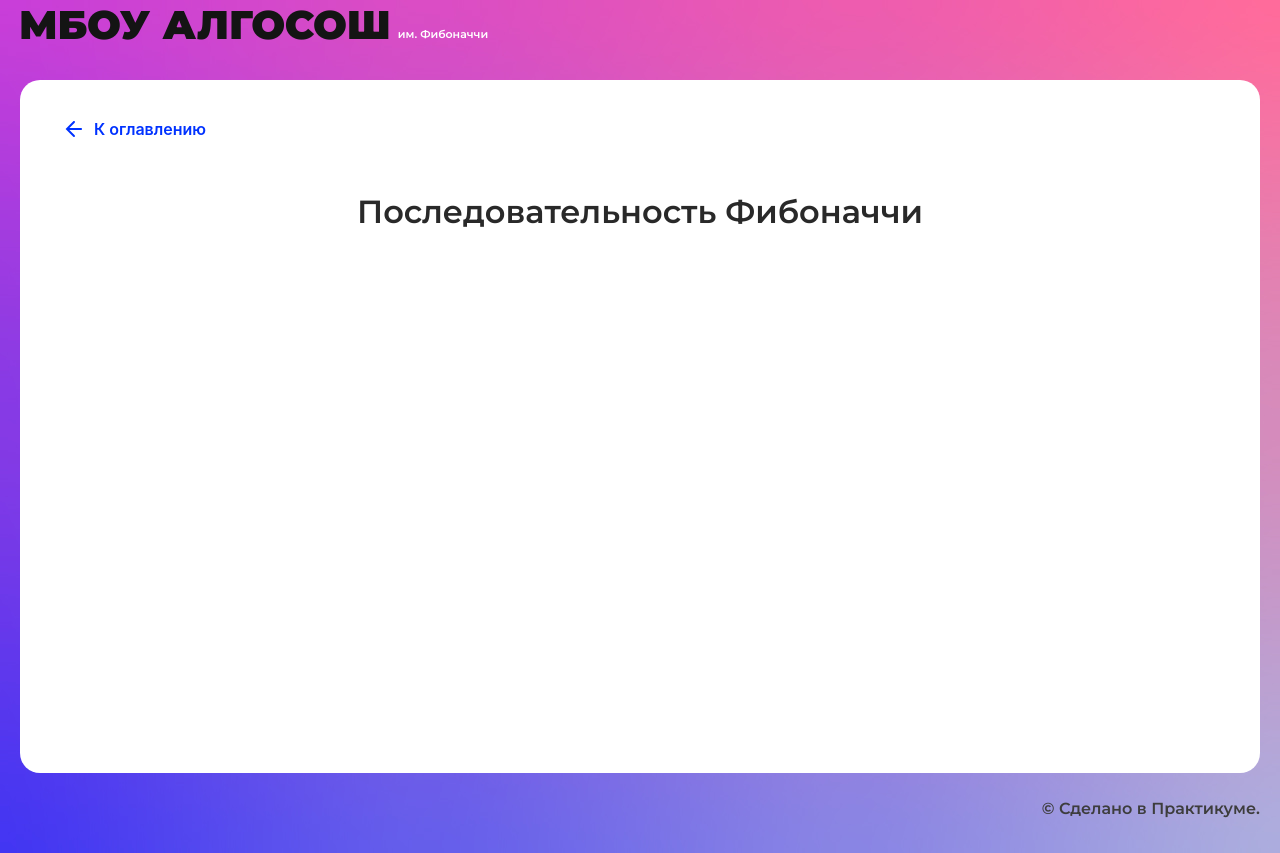
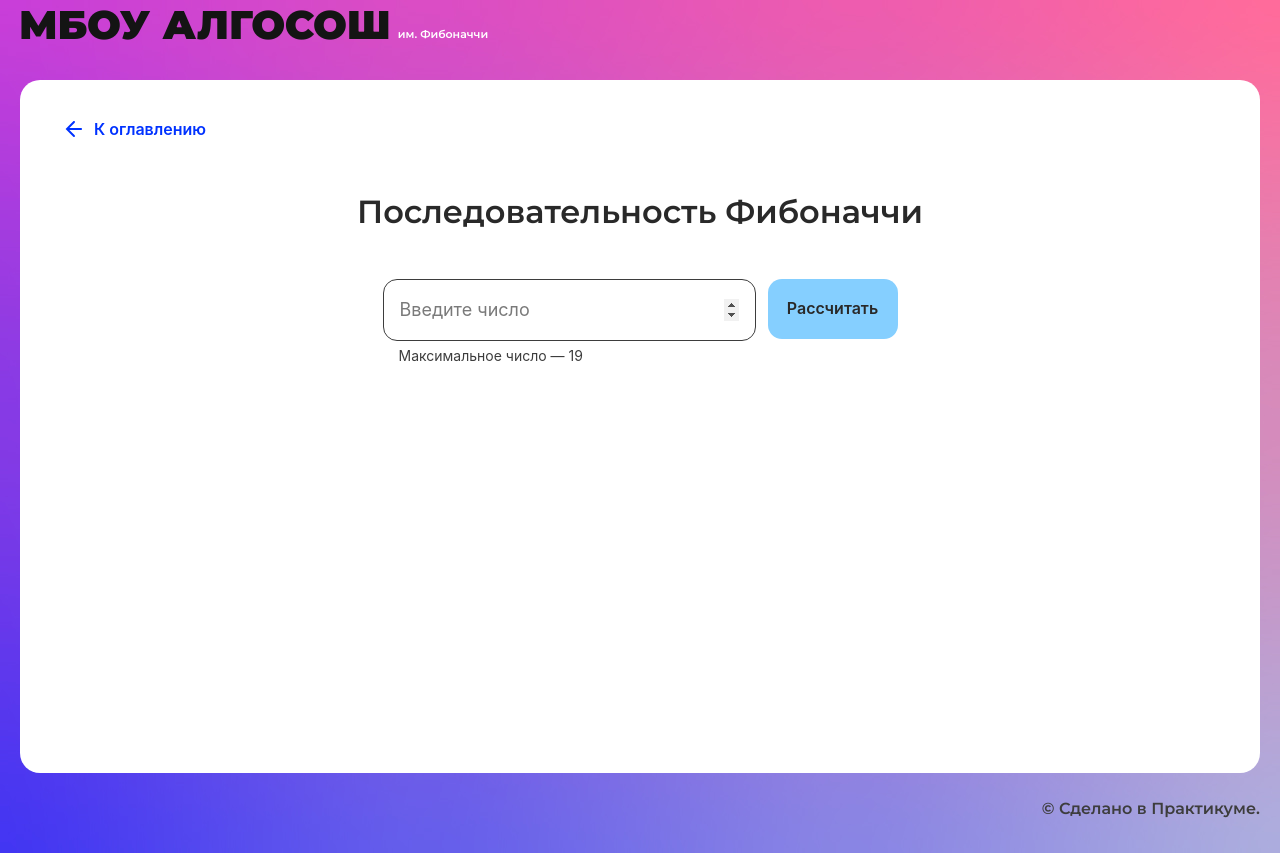
Before and after one commit to MikeStarina/algos, a React (Create React App) app: page /fibonacci in a window 1280 px wide. Built offline with nearby package versions, Linux system fonts and the light colour scheme.

Commit message:
fibonacci apge ready

```diff
--- /dev/null
+++ b/src/components/fibonacci-page/fibonacci-page.module.css
@@ -0,0 +1,25 @@
+.input_container {
+    width: 100%;
+    max-width: 515px;
+    margin: 0 auto;
+    padding: 0;
+    box-sizing: border-box;
+    display: flex;
+    justify-content: flex-start;
+    align-items: flex-start;
+    gap: 12px;
+}
+
+.result_container {
+    width: 100%;
+    max-width: 1000px;
+    margin: 120px auto 0;
+    padding: 0;
+    box-sizing: border-box;
+    display: flex;
+    column-gap: 15px;
+    row-gap: 50px;
+    justify-content: center;
+    align-items: flex-start;
+    flex-wrap: wrap;
+}
--- a/src/components/fibonacci-page/fibonacci-page.tsx
+++ b/src/components/fibonacci-page/fibonacci-page.tsx
@@ -1,9 +1,86 @@
-import React from "react";
+import React, { FormEvent, SetStateAction, useState } from "react";
 import { SolutionLayout } from "../ui/solution-layout/solution-layout";
+import { Input } from "../ui/input/input";
+import { Button } from "../ui/button/button";
+import { Circle } from "../ui/circle/circle";
+import styles from './fibonacci-page.module.css';
 
 export const FibonacciPage: React.FC = () => {
+
+  const [ value, setValue ] = useState<string>('');
+  const [ result, setResult ] = useState<number[]>([]);
+  const [ loader, setButtonLoader ] = useState<boolean>(false);
+
+  const onChange = (event: FormEvent<HTMLInputElement>) => {
+    event.preventDefault();
+    setValue(event.currentTarget.value);
+  }
+
+  const resultFunc = async (arr: number[]) => {
+
+      await new Promise(resolve => setTimeout(resolve, 1000));
+
+    for (let i = 0; i <= parseInt(value); i++) {
+
+      await new Promise(resolve => setTimeout(resolve, 1000));
+      if (i === 1 || i === 0) {
+        arr.push(1);
+      } else {
+        const arrValue: number = arr[i - 2] + arr[i - 1];
+        arr.push(arrValue);
+      }
+
+      setResult([...arr]);
+
+    }
+
+    setButtonLoader(false);
+
+  }
+
+  const onSubmit = (event: FormEvent<HTMLFormElement>) => {
+    event.preventDefault();
+    setButtonLoader(true)
+
+    let arr: number[] = [];
+    resultFunc(arr);
+
+
+
+
+  }
+
+
   return (
     <SolutionLayout title="Последовательность Фибоначчи">
+      <form className={styles.input_container} onSubmit={onSubmit}>
+        <Input
+          max={19}
+          height={60}
+          type="number"
+          placeholder="Введите число"
+          isLimitText={true}
+          onChange={onChange}
+          autoFocus
+        />
+        <Button
+          height={60}
+          type="submit"
+          text="Рассчитать"
+          isLoader={loader}
+        />
+      </form>
+
+      <div className={styles.result_container}>
+        {result &&
+          result.map((item, index) => (
+            <Circle
+              key={index}
+              letter={item.toString()}
+              index={index}
+            />
+          ))}
+      </div>
 
     </SolutionLayout>
   );
--- a/src/components/ui/circle/circle.tsx
+++ b/src/components/ui/circle/circle.tsx
@@ -47,7 +47,7 @@ export const Circle: React.FC<CircleProps> = ({
       <p
         className={`text text_type_input text_color_input mt-4 ${styles.absolute} ${styles.index}`}
       >
-        {index ? index + '' : false}
+        {index !== null ? index + '' : false}
       </p>
       <div
         className={`text text_type_input text_color_input mt-4 ${
```
